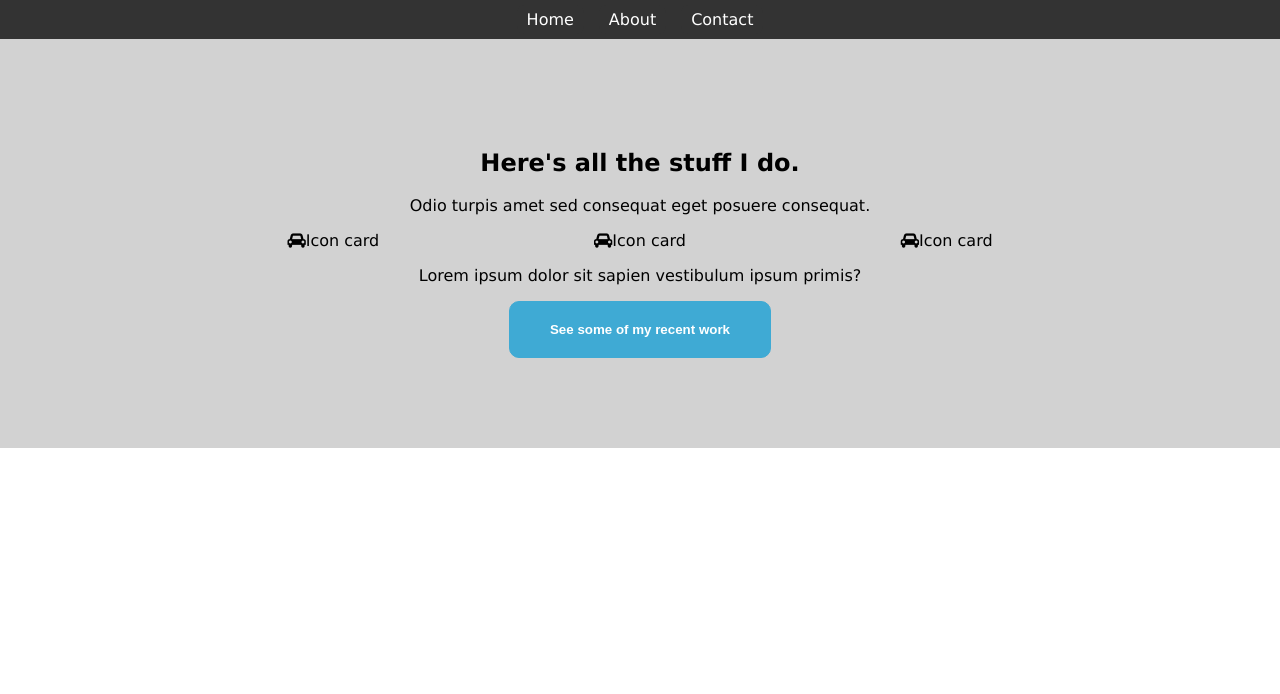
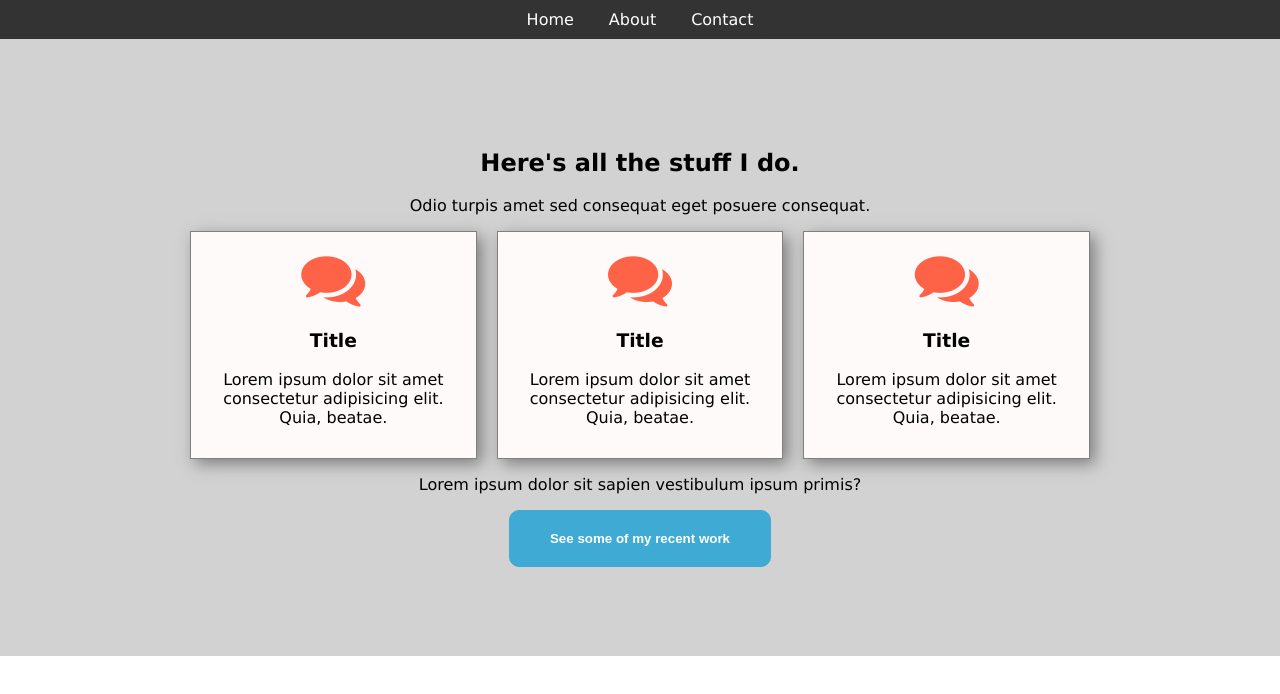
Before and after one commit to MariusCodeAcademy/type5-react-10-css-modules-fetch, a React (Create React App) app: page / in a window 1280 px wide. Shown: the top 694 px of the page. Built offline with nearby package versions, Linux system fonts and the light colour scheme.

Commit message:
one card ok

```diff
--- a/src/components/IconCard/IconCard.jsx
+++ b/src/components/IconCard/IconCard.jsx
@@ -1,8 +1,12 @@
+import css from './IconCard.module.css';
+import Icon from '../UI/Icon';
+
 const IconCard = () => {
   return (
-    <div>
-      <i className={'fa fa-car'}></i>
-      Icon card
+    <div className={css.card}>
+      <Icon className={css.icon} icon='fa-comments' />
+      <h3>Title</h3>
+      <p>Lorem ipsum dolor sit amet consectetur adipisicing elit. Quia, beatae.</p>
     </div>
   );
 };
--- a/src/components/IconCard/IconCard.module.css
+++ b/src/components/IconCard/IconCard.module.css
@@ -0,0 +1,11 @@
+.card {
+  background-color: snow;
+  border: 1px solid gray;
+  box-shadow: 5px 5px 15px #7f7f7f;
+  padding: 15px
+
+}
+.icon {
+  font-size: 4rem;
+  color: tomato;
+}
--- a/src/components/IconCardSection/IconCardSection.jsx
+++ b/src/components/IconCardSection/IconCardSection.jsx
@@ -1,12 +1,14 @@
 import IconCard from '../IconCard/IconCard';
 import css from './IconCardSection.module.css';
-
+const data = {
+  title: "Here's all the stuff I do.",
+};
 // sudeti IconCardSection stilius is css failo
 const IconCardSection = () => {
   return (
     <section className={css.section}>
       <div className='container'>
-        <h2 className={css.title}>Here's all the stuff I do.</h2>
+        <h2 className={css.title}>{data.title}</h2>
         <p className={css.para}>Odio turpis amet sed consequat eget posuere consequat.</p>
         <div className='icon-cards grid'>
           <IconCard />
--- /dev/null
+++ b/src/components/UI/Icon.jsx
@@ -0,0 +1,5 @@
+const Icon = (props) => {
+  return <i className={`fa ${props.icon} ${props.className}`} aria-hidden='true'></i>;
+};
+
+export default Icon;
```
